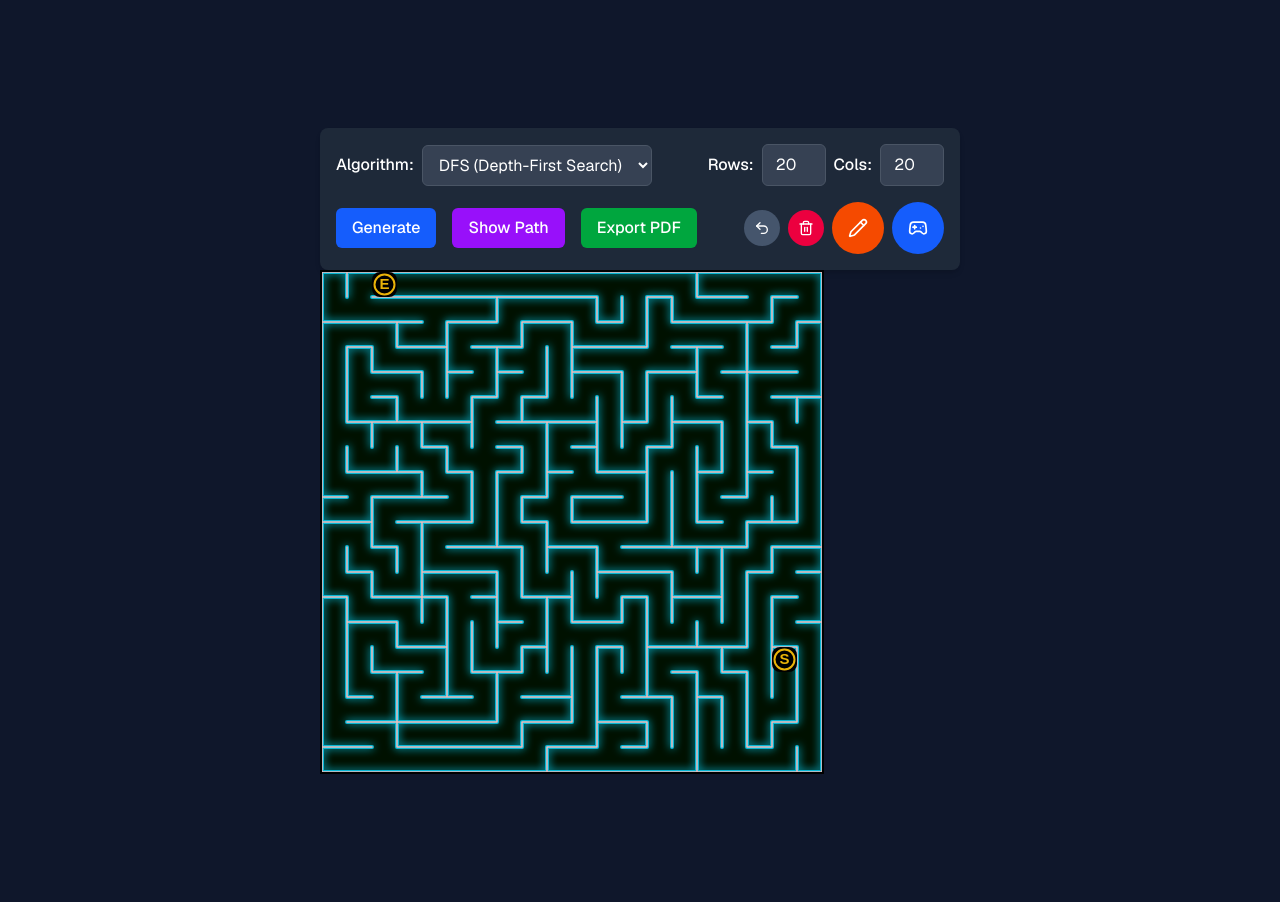
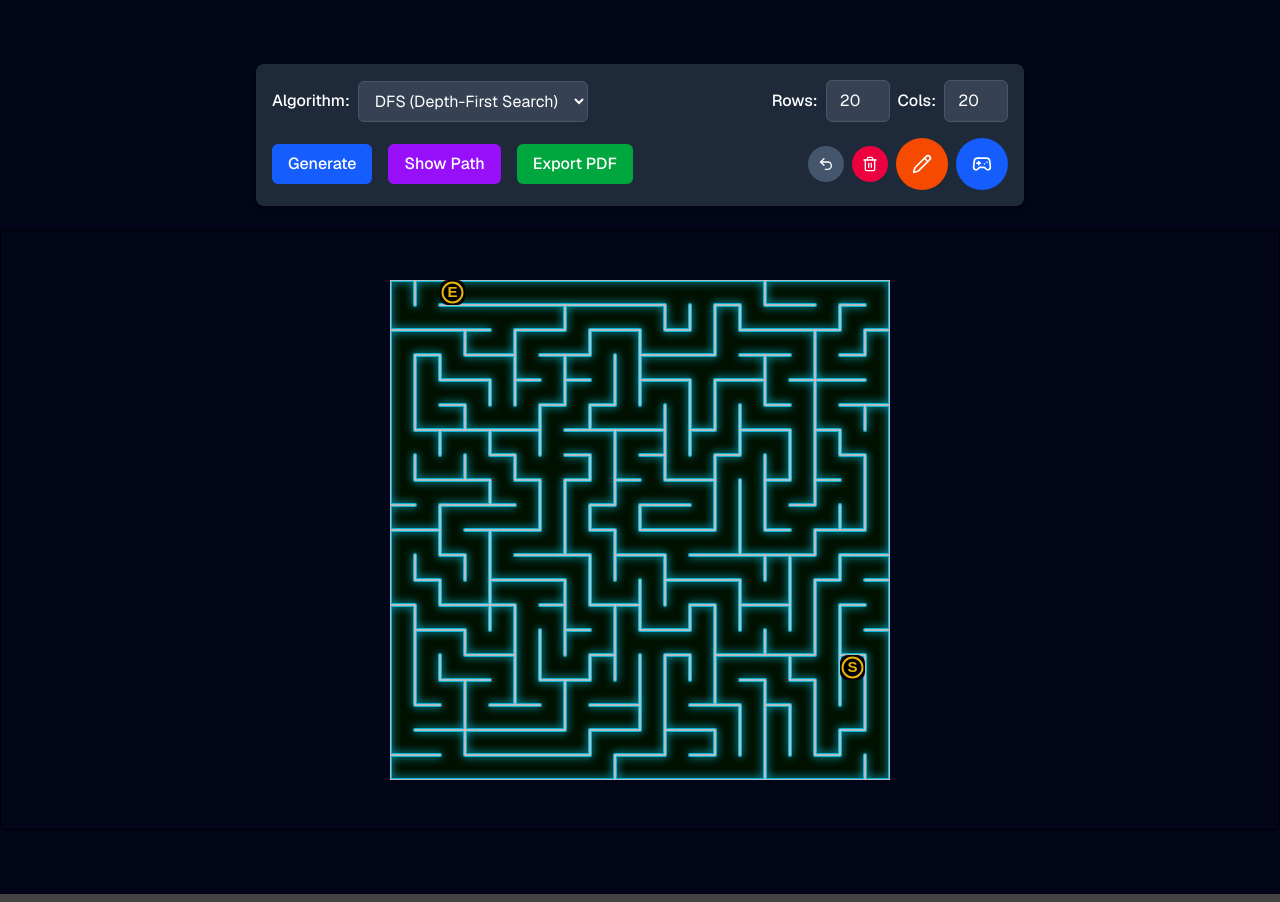
Before and after one commit to sebast825/maze-lab, a Next.js app: page / in a window 1280 px wide. Both pictures are taken after a click on the button "Generate". Built offline with nearby package versions, Linux system fonts and the light colour scheme.

Commit message:
fix(ui): perfectly stack canvases and fix zoom scroll with safe center

```diff
--- a/src/app/page.tsx
+++ b/src/app/page.tsx
@@ -23,6 +23,10 @@ export default function Home() {
   const [gameMode, setGameMode] = useState<GameMode>("DRAW");
 
   const drawingRef = useRef<DrawingCanvasRef | null>(null);
+
+  // Absolute constant sizing configuration for grid rendering units
+  const CELL_SIZE = 25;
+
   const handleUndoDraw = () => {
     drawingRef.current?.undo();
   };
@@ -36,9 +40,13 @@ export default function Home() {
   };
 
   return (
-    <div className="flex flex-col flex-1 items-center justify-center bg-slate-900 font-sans">
-      <main className="flex flex-1 w-full max-w-3xl flex-col items-center justify-between py-32 px-16 bg-slate-900 sm:items-start">
-        <div>
+    <div className="flex flex-col min-h-screen w-full items-center justify-center bg-slate-950 font-sans">
+      {/* 1. Changed max-w-3xl to max-w-full/w-full and aligned children to center */}
+      <main className="flex flex-col flex-1 w-full max-w-full items-center justify-between py-16 px-4 ">
+        {/* 2. Added centering to the direct wrapper container */}
+        <div className="flex flex-col items-center w-full">
+          {/* 3. Restricted menu to a readable reading width so it doesn't split apart */}
+          <div className="w-full max-w-3xl mb-6">
             <Menu>
               <Menu.Controls
                 algorithm={algorithm}
@@ -66,7 +74,9 @@ export default function Home() {
                       : setGameMode("VIEW")
                   }
                   toggleDraw={() =>
-                  gameMode != "DRAW" ? setGameMode("DRAW") : setGameMode("VIEW")
+                    gameMode != "DRAW"
+                      ? setGameMode("DRAW")
+                      : setGameMode("VIEW")
                   }
                   undoLast={() => handleUndoDraw()}
                   clearAll={() => handleClearDraw()}
@@ -74,18 +84,27 @@ export default function Home() {
                 />
               )}
             </Menu>
+          </div>
 
-          <div className="relative w-max h-max border border-black">
+          <div className="relative w-[100vw] h-[75vh] overflow-auto border border-black rounded">
+            <div
+              className="inline-grid relative p-8 min-w-full min-h-full place-items-center"
+              style={{ justifyItems: "safe center", alignItems: "safe center" }}
+            >
+              <div className="relative">
                 {mazeData && mazeData.end && (
                   <MazeCanvas
                     mazeData={mazeData}
-                cellSize={25}
+                    cellSize={CELL_SIZE}
                     showPath={showPath}
                     gameMode={gameMode}
                   />
                 )}
-
-            {gameMode == "DRAW" && <DrawingCanvas cols={cols} rows={rows} />}
+                {gameMode == "DRAW" && (
+                  <DrawingCanvas cols={cols} rows={rows} ref={drawingRef} />
+                )}
+              </div>
+            </div>
           </div>
         </div>
       </main>
--- a/src/features/maze/drawingCanvas.tsx
+++ b/src/features/maze/drawingCanvas.tsx
@@ -33,7 +33,7 @@ export const DrawingCanvas = forwardRef<DrawingCanvasRef, DrawingCanvasProps>(
         onMouseLeave={stopDrawing}
         width={cols * 25}
         height={rows * 25}
-        className="absolute top-2 left-2 bg-transparent cursor-crosshair max-w-full h-auto object-contain"
+        className="absolute top-0 left-0  cursor-crosshair block"
       />
     );
   },
--- a/src/features/maze/mazeCanvas.tsx
+++ b/src/features/maze/mazeCanvas.tsx
@@ -132,8 +132,6 @@ export const MazeCanvas = ({
       ref={canvasRef}
       width={cols * cellSize}
       height={rows * cellSize}
-      style={{ border: "1px solid black" }}
-      className="max-w-full h-auto object-contain"
-    />
-  );
+      className={"block"}
+/>);
 };
```
Lines whose indentation alone changed are shown as unchanged.
